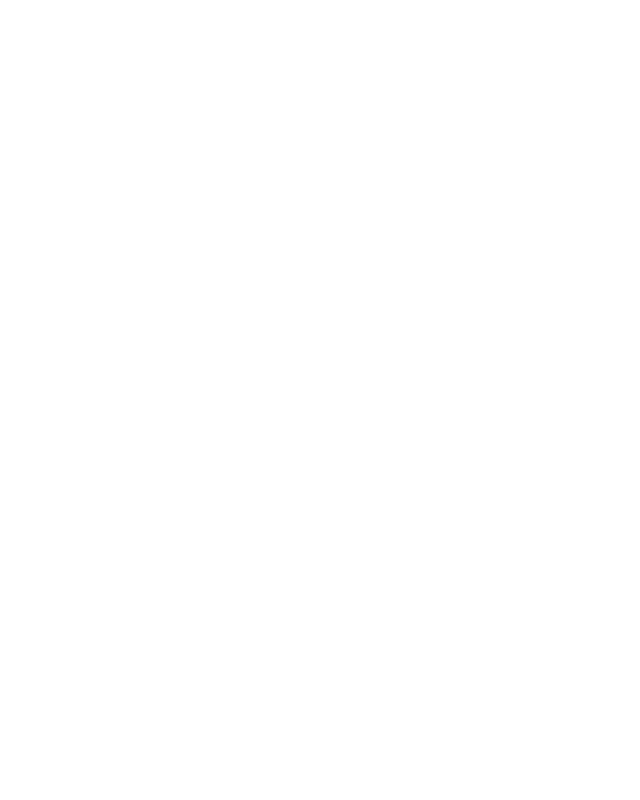
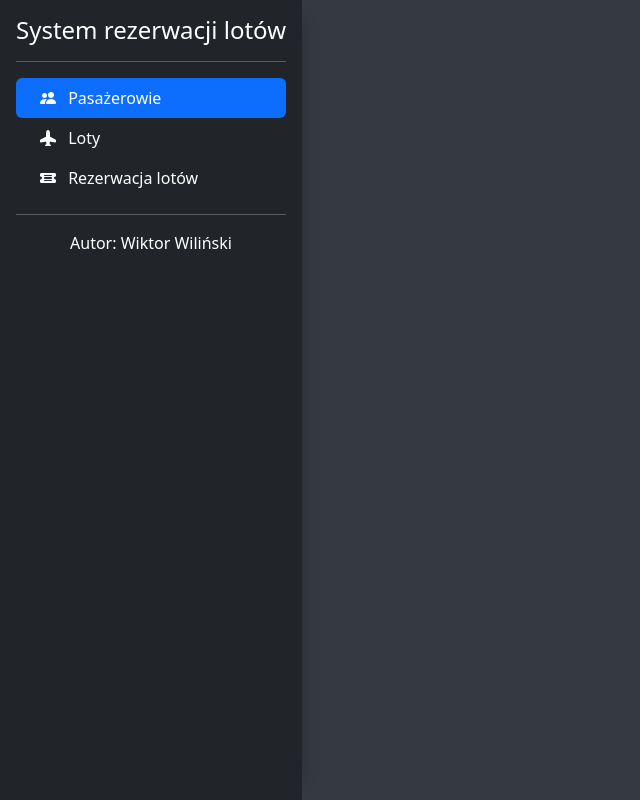
Before and after one commit to WilinskiW/bilet-system, an Angular app in the folder bilet-system-client/: page / in a window 1280 px wide. Shown: the whole page, without its empty margins (0-640 px from the left). Built offline with nearby package versions, Linux system fonts and the light colour scheme.

Commit message:
sidebar template

```diff
--- a/bilet-system-client/angular.json
+++ b/bilet-system-client/angular.json
@@ -27,9 +27,12 @@
               }
             ],
             "styles": [
+              "node_modules/bootstrap/dist/css/bootstrap.css",
               "src/styles.css"
             ],
-            "scripts": []
+            "scripts": [
+              "node_modules/bootstrap/dist/js/bootstrap.bundle.js"
+            ]
           },
           "configurations": {
             "production": {
@@ -92,5 +95,8 @@
         }
       }
     }
+  },
+  "cli": {
+    "analytics": false
   }
 }
--- a/bilet-system-client/package.json
+++ b/bilet-system-client/package.json
@@ -18,6 +18,8 @@
     "@angular/platform-browser": "^19.1.0",
     "@angular/platform-browser-dynamic": "^19.1.0",
     "@angular/router": "^19.1.0",
+    "bootstrap": "^5.3.3",
+    "bootstrap-icons": "^1.11.3",
     "rxjs": "~7.8.0",
     "tslib": "^2.3.0",
     "zone.js": "~0.15.0"
--- a/bilet-system-client/src/app/app.component.html
+++ b/bilet-system-client/src/app/app.component.html
@@ -0,0 +1,6 @@
+<div class="d-flex vh-100">
+  <app-sidebar/>
+</div>
+<div class="flex-grow-1" style="margin-left: 250px;">
+  <router-outlet></router-outlet>
+</div>
--- a/bilet-system-client/src/app/app.component.ts
+++ b/bilet-system-client/src/app/app.component.ts
@@ -1,12 +1,14 @@
 import { Component } from '@angular/core';
 import { RouterOutlet } from '@angular/router';
+import { SidebarComponent } from './shared/sidebar/sidebar.component';
 
 @Component({
   selector: 'app-root',
-  imports: [],
+  imports: [
+    RouterOutlet,
+    SidebarComponent
+  ],
   templateUrl: './app.component.html',
   styleUrl: './app.component.css'
 })
-export class AppComponent {
-  title = 'bilet-system-client';
-}
+export class AppComponent { }
--- a/bilet-system-client/src/app/app.config.ts
+++ b/bilet-system-client/src/app/app.config.ts
@@ -1,8 +1,15 @@
 import { ApplicationConfig, provideZoneChangeDetection } from '@angular/core';
-import { provideRouter } from '@angular/router';
+import { provideRouter, withComponentInputBinding, withRouterConfig } from '@angular/router';
 
 import { routes } from './app.routes';
+import { provideHttpClient } from '@angular/common/http';
 
 export const appConfig: ApplicationConfig = {
-  providers: [provideZoneChangeDetection({ eventCoalescing: true }), provideRouter(routes)]
+  providers: [
+    provideZoneChangeDetection({eventCoalescing: true}),
+    provideRouter(routes, withComponentInputBinding(),
+      withRouterConfig({
+        paramsInheritanceStrategy: "always"
+      })),
+    provideHttpClient()]
 };
--- /dev/null
+++ b/bilet-system-client/src/app/shared/sidebar/sidebar.component.css
@@ -0,0 +1,11 @@
+aside {
+  display: flex;
+  flex-direction: column;
+  flex-wrap: nowrap;
+  height: 100vh;
+  box-shadow: 20px 0 15px -24px #212529;
+  max-height: 100vh;
+  overflow-x: auto;
+  overflow-y: hidden;
+  background-color: #212529;
+}
--- /dev/null
+++ b/bilet-system-client/src/app/shared/sidebar/sidebar.component.html
@@ -0,0 +1,30 @@
+<aside>
+  <div class="d-flex flex-column p-3 text-bg-dark">
+    <h1 href="/" class="mb-md-0 text-center fs-4">
+      System rezerwacji lotów
+    </h1>
+    <hr>
+    <ul class="nav nav-pills flex-column mb-auto">
+      <li class="nav-item">
+        <a href="#" class="nav-link active" aria-current="page">
+          <i class="bi bi-people-fill m-2 fs-6"></i>
+          Pasażerowie
+        </a>
+      </li>
+      <li>
+        <a href="#" class="nav-link text-white">
+          <i class="bi bi-airplane-fill m-2 fs-6"></i>
+          Loty
+        </a>
+      </li>
+      <li>
+        <a href="#" class="nav-link text-white">
+          <i class="bi bi-ticket-detailed-fill m-2 fs-6"></i>
+          Rezerwacja lotów
+        </a>
+      </li>
+    </ul>
+    <hr>
+    <p class="text-center">Autor: Wiktor Wiliński</p>
+  </div>
+</aside>
--- a/bilet-system-client/src/styles.css
+++ b/bilet-system-client/src/styles.css
@@ -0,0 +1,6 @@
+@import "bootstrap-icons/font/bootstrap-icons.css";
+
+body{
+  background-color: var(--bs-gray-dark);
+  color: var(--bs-white);
+}
```
Also changed, not shown: bilet-system-client/src/app/shared/sidebar/sidebar.component.ts (added, +11 -0 lines), 1 other file (tests, documents, lock files or other folders).
